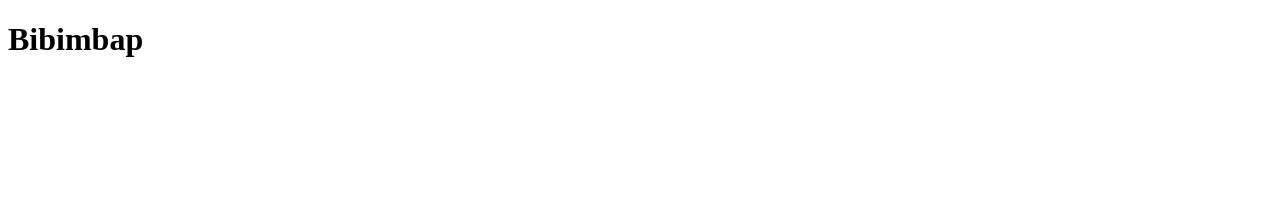
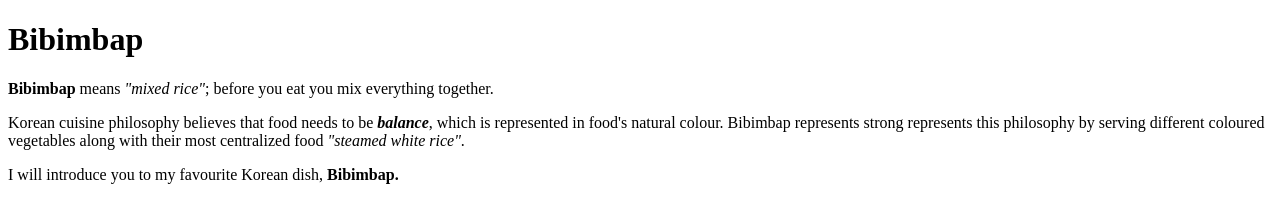
Before and after one commit to serenityn/odin-recipes, a plain HTML site: page recipes/bibimbap.html in a window 1280 px wide. Drawn offline with Linux system fonts and the light colour scheme.

Commit message:
Add introduction to bibimbap.html

```diff
--- a/recipes/bibimbap.html
+++ b/recipes/bibimbap.html
@@ -7,5 +7,8 @@
 
     <body>
         <h1>Bibimbap</h1>
+        <p><strong>Bibimbap</strong> means <em>"mixed rice"</em>; before you eat you mix everything together.</p>
+        <p>Korean cuisine philosophy believes that food needs to be <strong><em>balance</em></strong>, which is represented in food's natural colour. Bibimbap represents strong represents this philosophy by serving different coloured vegetables along with their most centralized food <em>"steamed white rice"</em>.</p>
+        <p>I will introduce you to my favourite Korean dish, <strong>Bibimbap.</strong></p>
     </body>
 </html>
```
